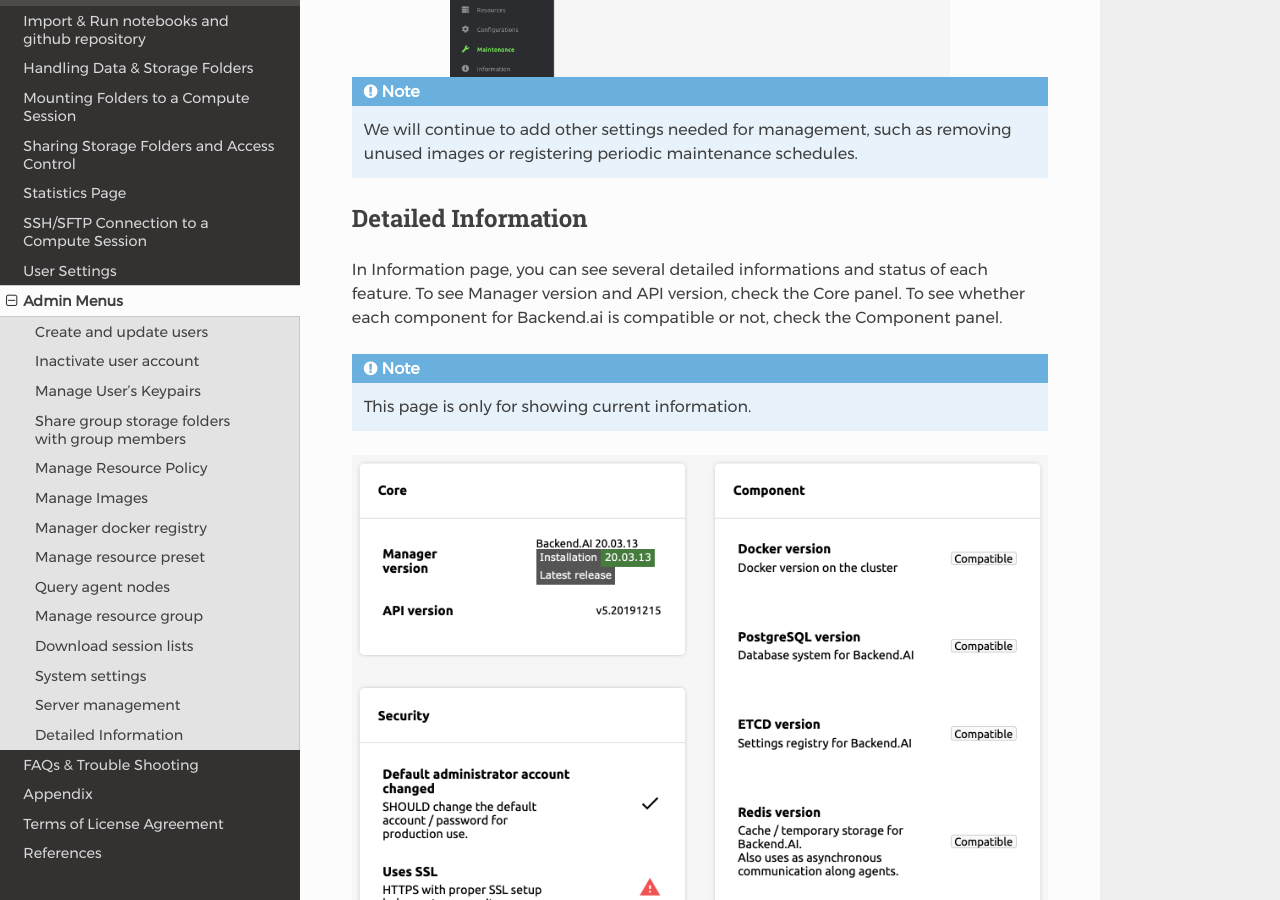
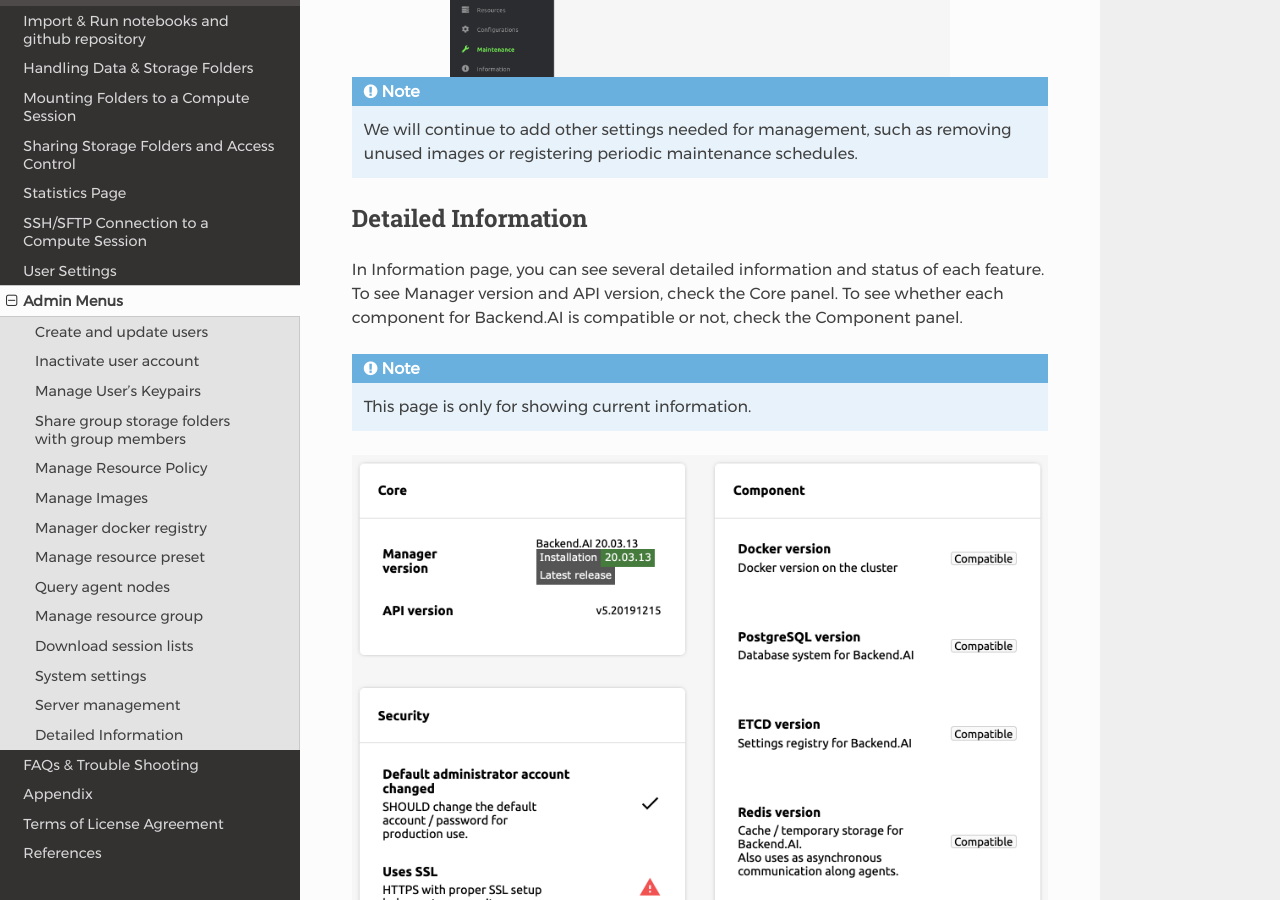
Before and after one commit to lablup/backend.ai-docs-webui, a Sphinx documentation site: the page built from docs/admin_menu/admin_menu.rst, in a window 1280 px wide and 900 px high, scrolled down 21855 px. Built offline with Sphinx 7.4.7 and the Read the Docs theme 2.0.0, drawn with Linux system fonts in a browser that asks for light colours.

Commit message:
docs: Update some descriptions and fix typo

```diff
--- a/docs/admin_menu/admin_menu.rst
+++ b/docs/admin_menu/admin_menu.rst
@@ -287,7 +287,7 @@
 
 
 Manage Images
--------------
+--------------
 
 Admins can manage images, which are used in creating a compute session, in the
 Images tab of the Environments page. In the tab, meta information of all images
@@ -505,6 +504,7 @@
 In the System Settings page, you can see main settings of Backend.AI server.
 Currently, it provides several controls which can change and list settings.
 
+
 You can change image auto install and update rule by selecting one option from
 ``Digest``, ``Tag``, ``None``. ``Digest`` is kind of checksum for the image which
 verifies integrity of the image and also enhances  efficiency in downloading images
@@ -518,8 +518,9 @@
 .. image:: system_setting_about_image.png
    :alt: System setting about image
 
-You can also choose job scheduler. Currently, there are three types: ``FIFO``, ``LIFO``, and
-``DRF``. Each method of the scheduling is exactly same as :ref:`scheduling methods<scheduling_methods>` above.
+You can also choose job scheduler. Currently, there are three types: ``FIFO``, ``LIFO``,
+and ``DRF``. Each method of the scheduling is exactly same as
+:ref:`scheduling methods<scheduling-methods>` above.
 
 .. image:: system_setting_about_scaling_plugins.png
    :alt: System setting about scaling and plugins
@@ -555,9 +556,9 @@
 Detailed Information
 ---------------------
 
-In Information page, you can see several detailed informations and status of each feature.
+In Information page, you can see several detailed information and status of each feature.
 To see Manager version and API version, check the Core panel. To see whether each component
-for Backend.ai is compatible or not, check the Component panel.
+for Backend.AI is compatible or not, check the Component panel.
 
 .. note::
 
--- a/docs/mount_vfolder/mount_vfolder.rst
+++ b/docs/mount_vfolder/mount_vfolder.rst
@@ -1,4 +1,4 @@
-.. _session-with-mounts:
+.. _session-mounts:
 
 =============================================
 Mounting Folders to a Compute Session
--- a/docs/sessions_all/sessions_all.rst
+++ b/docs/sessions_all/sessions_all.rst
@@ -76,8 +76,7 @@
 and save your data in that folder, you can keep the data even if the compute
 session is terminated. Data preserved in the storage folder can also be reused
 by re-mounting it when creating another compute session. For the information on how
-to mount a folder and run a compute session, see
-:ref:`Mounting Folders to a Compute Session <session-with-mounts>`.
+to mount a folder and run a compute session, see :ref:`Mounting Folders to a Compute Session<session-mounts>`.
 
 Now a new compute session is created in the RUNNING tab.
 
```
Also changed, not shown: other parts of docs/admin_menu/admin_menu.rst (+1 -2 lines), 4 other files.
